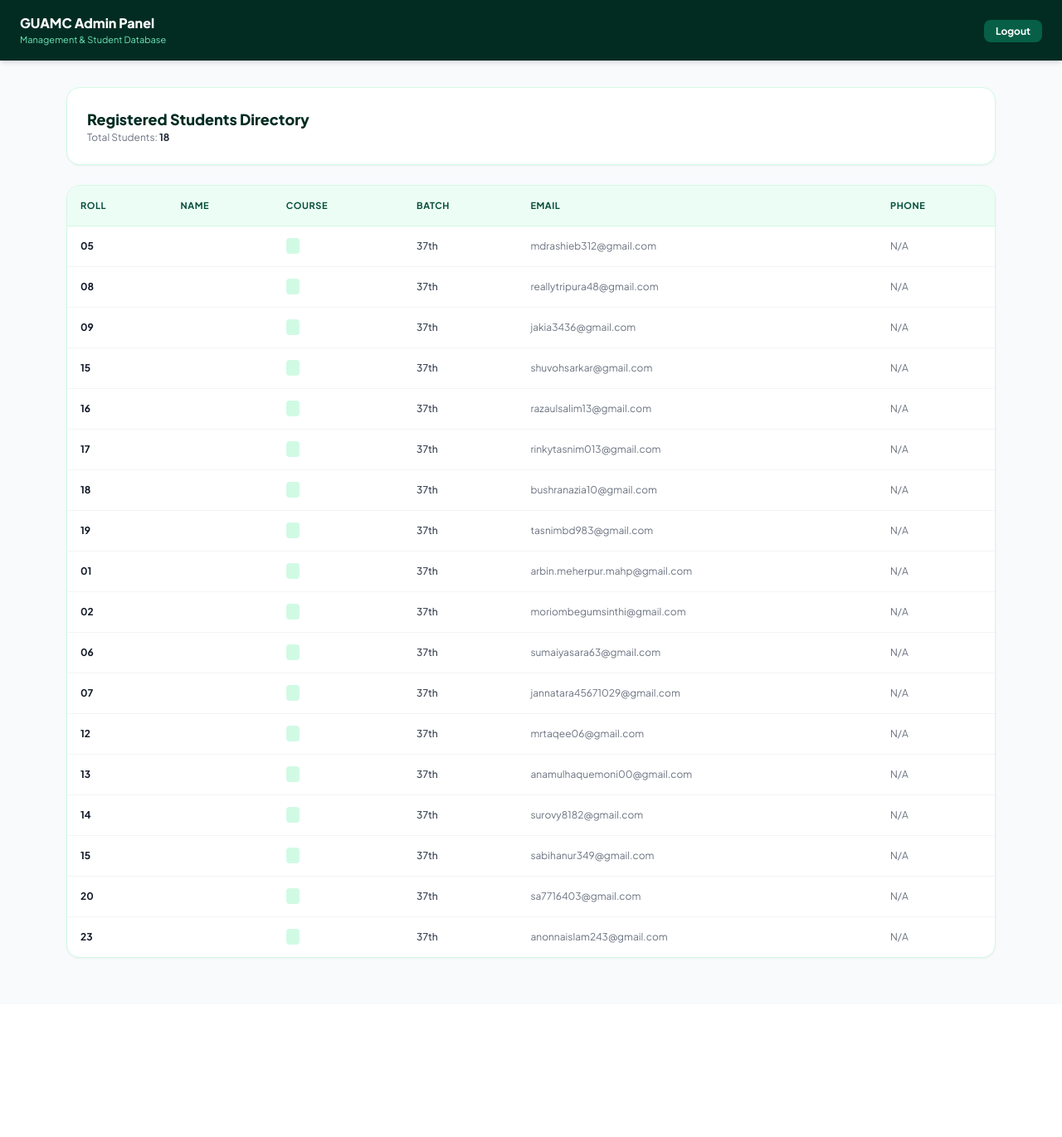
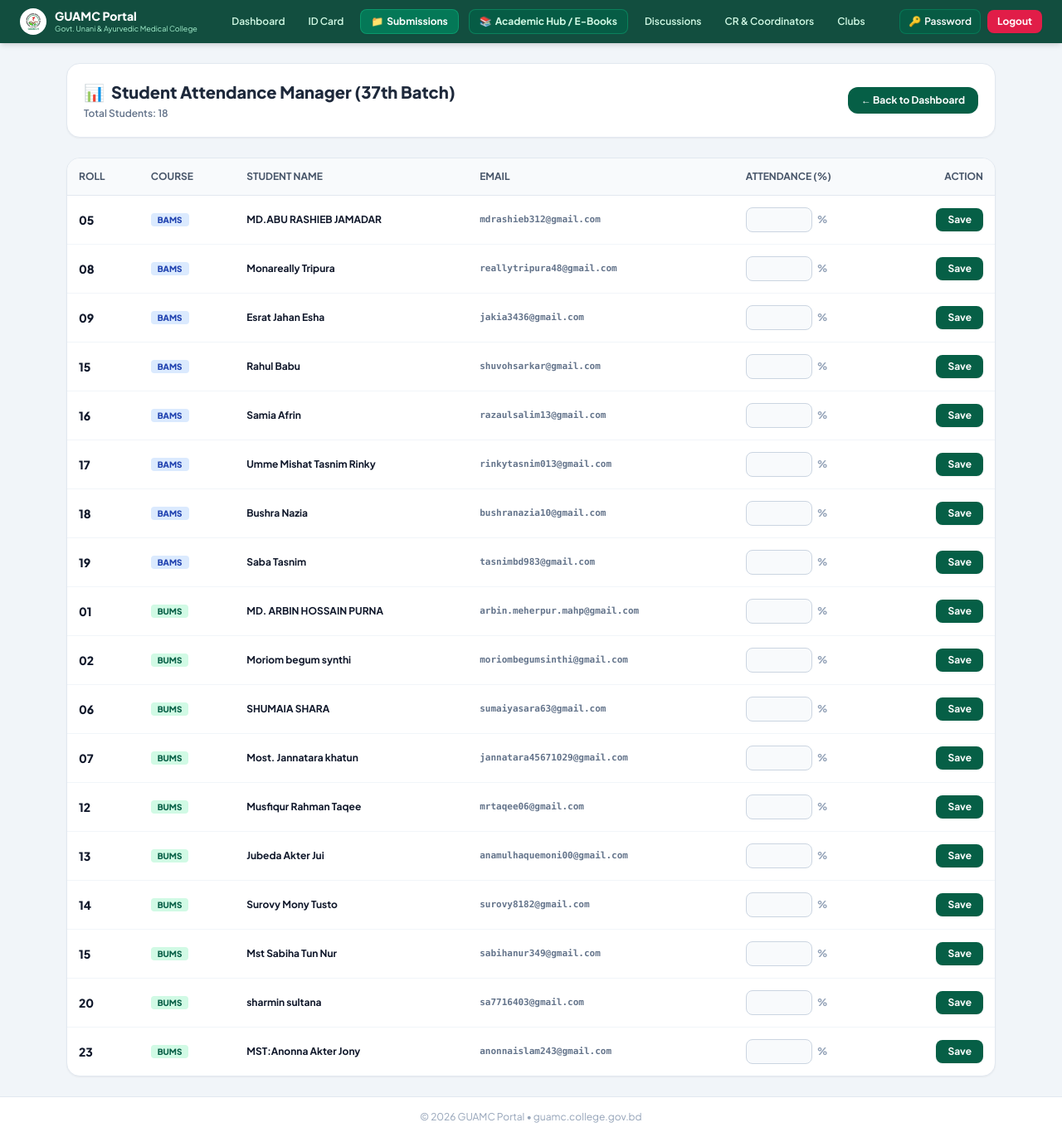
Before and after one commit to niloyxahc-dotcom/guamc-student-portal, a Flask app: page /admin in a window 1280 px wide. Shown: the whole page at 83% size. Before the commit the page ends 1156 px from the top, so only its background shows below. Run offline with Flask 3, Linux system fonts and the light colour scheme; a user stored in the database is signed in; data comes from the database, SQL or seed files in the repository; some libraries are stand-ins or nearby versions.

Commit message:
Update admin template table layout

```diff
--- a/templates/admin.html
+++ b/templates/admin.html
@@ -1,65 +1,71 @@
-<!DOCTYPE html>
-<html lang="en">
-<head>
-    <meta charset="UTF-8">
-    <meta name="viewport" content="width=device-width, initial-scale=1.0">
-    <title>Admin Dashboard - GUAMC</title>
-    <script src="https://cdn.tailwindcss.com"></script>
-    <link href="https://fonts.googleapis.com/css2?family=Plus+Jakarta+Sans:wght@400;500;600;700;800&display=swap" rel="stylesheet">
-    <style>body { font-family: 'Plus Jakarta Sans', sans-serif; background-color: #f8fafc; }</style>
-</head>
-<body class="min-h-screen pb-10">
+{% extends "base.html" %}
+{% block title %}Admin Attendance Manager - GUAMC Portal{% endblock %}
 
-    <nav class="bg-emerald-950 text-white shadow-md px-6 py-4 flex justify-between items-center">
+{% block content %}
+<div class="max-w-6xl mx-auto px-4 py-6">
+    <div class="flex flex-col sm:flex-row justify-between items-start sm:items-center gap-4 mb-6 bg-white p-5 rounded-2xl border border-slate-200 shadow-sm">
         <div>
-            <h1 class="font-extrabold text-base">GUAMC Admin Panel</h1>
-            <p class="text-[11px] text-emerald-300">Management & Student Database</p>
+            <h1 class="text-xl font-black text-slate-800 flex items-center gap-2">
+                <span>📊</span> Student Attendance Manager (37th Batch)
+            </h1>
+            <p class="text-xs text-slate-500 font-semibold mt-1">Total Students: {{ students|length }}</p>
         </div>
-        <div>
-            <a href="{{ url_for('logout') }}" class="px-3.5 py-1.5 rounded-lg bg-emerald-800 hover:bg-rose-700 text-xs font-bold text-white transition shadow-sm">
-                Logout
+        <a href="{{ url_for('dashboard') }}" class="px-4 py-2 bg-emerald-800 text-white rounded-xl text-xs font-bold hover:bg-emerald-900 transition">
+            ← Back to Dashboard
         </a>
     </div>
-    </nav>
 
-    <div class="max-w-6xl mx-auto p-4 space-y-6 mt-4">
-
-        <div class="bg-white rounded-2xl shadow-sm border border-emerald-100 p-6 flex justify-between items-center">
-            <div>
-                <h2 class="text-lg font-extrabold text-emerald-950">Registered Students Directory</h2>
-                <p class="text-xs text-gray-500">Total Students: <span class="font-bold text-gray-800">{{ students|length }}</span></p>
-            </div>
-        </div>
-
-        <div class="bg-white rounded-2xl shadow-sm border border-emerald-100 overflow-hidden">
+    <!-- Attendance Table -->
+    <div class="bg-white rounded-2xl border border-slate-200 shadow-sm overflow-hidden">
         <div class="overflow-x-auto">
-                <table class="w-full text-left border-collapse">
-                    <thead>
-                        <tr class="bg-emerald-50 text-[11px] font-bold text-emerald-900 uppercase tracking-wider border-b border-emerald-100">
-                            <th class="p-4">Roll</th>
-                            <th class="p-4">Name</th>
-                            <th class="p-4">Course</th>
-                            <th class="p-4">Batch</th>
-                            <th class="p-4">Email</th>
-                            <th class="p-4">Phone</th>
+            <table class="w-full text-left text-xs">
+                <thead class="bg-slate-50 text-slate-600 uppercase font-black border-b border-slate-200">
+                    <tr>
+                        <th class="p-3.5">Roll</th>
+                        <th class="p-3.5">Course</th>
+                        <th class="p-3.5">Student Name</th>
+                        <th class="p-3.5">Email</th>
+                        <th class="p-3.5">Attendance (%)</th>
+                        <th class="p-3.5 text-right">Action</th>
                     </tr>
                 </thead>
-                    <tbody class="text-xs text-gray-700 divide-y divide-gray-100">
+                <tbody class="divide-y divide-slate-100 font-semibold text-slate-700">
                     {% for s in students %}
-                        <tr class="hover:bg-gray-50/50">
-                            <td class="p-4 font-bold text-gray-900">{{ s.roll_no }}</td>
-                            <td class="p-4 font-semibold">{{ s.name }}</td>
-                            <td class="p-4"><span class="px-2 py-0.5 rounded bg-emerald-100 text-emerald-800 font-bold">{{ s.course_type }}</span></td>
-                            <td class="p-4 font-medium">{{ s.batch }}</td>
-                            <td class="p-4 text-gray-500">{{ s.email }}</td>
-                            <td class="p-4 text-gray-500">{{ s.phone or 'N/A' }}</td>
+                    <tr class="hover:bg-slate-50/80 transition">
+                        <td class="p-3.5 font-black text-slate-900 text-sm">{{ s.roll_no }}</td>
+                        <td class="p-3.5">
+                            <span class="px-2 py-0.5 rounded text-[10px] font-black {% if s.course == 'BUMS' %}bg-emerald-100 text-emerald-800{% else %}bg-blue-100 text-blue-800{% endif %}">
+                                {{ s.course }}
+                            </span>
+                        </td>
+                        <td class="p-3.5 font-bold text-slate-900">
+                            {{ s.name_english or s.email.split('@')[0].title() }}
+                            {% if s.name_bangla %}<span class="block text-[11px] text-slate-400 font-normal">{{ s.name_bangla }}</span>{% endif %}
+                        </td>
+                        <td class="p-3.5 font-mono text-slate-500 text-[11px]">{{ s.email }}</td>
+
+                        <!-- Update Form per row -->
+                        <form method="POST" action="{{ url_for('admin_panel') }}">
+                            <input type="hidden" name="student_id" value="{{ s.id }}">
+                            <td class="p-3.5">
+                                <div class="flex items-center gap-1.5">
+                                    <input type="number" step="0.1" min="0" max="100" name="attendance"
+                                           value="{{ s.attendance if s.attendance is not none else 85.0 }}"
+                                           class="w-20 p-1.5 border border-slate-300 rounded-lg text-xs font-black text-emerald-800 focus:outline-emerald-600 text-center bg-slate-50">
+                                    <span class="font-black text-slate-400">%</span>
+                                </div>
+                            </td>
+                            <td class="p-3.5 text-right">
+                                <button type="submit" class="px-3.5 py-1.5 bg-emerald-800 hover:bg-emerald-900 text-white rounded-lg text-xs font-bold transition shadow-sm">
+                                    Save
+                                </button>
+                            </td>
+                        </form>
                     </tr>
                     {% endfor %}
                 </tbody>
             </table>
         </div>
     </div>
-
 </div>
-</body>
-</html>
+{% endblock %}
```
Lines whose indentation alone changed are shown as unchanged.
